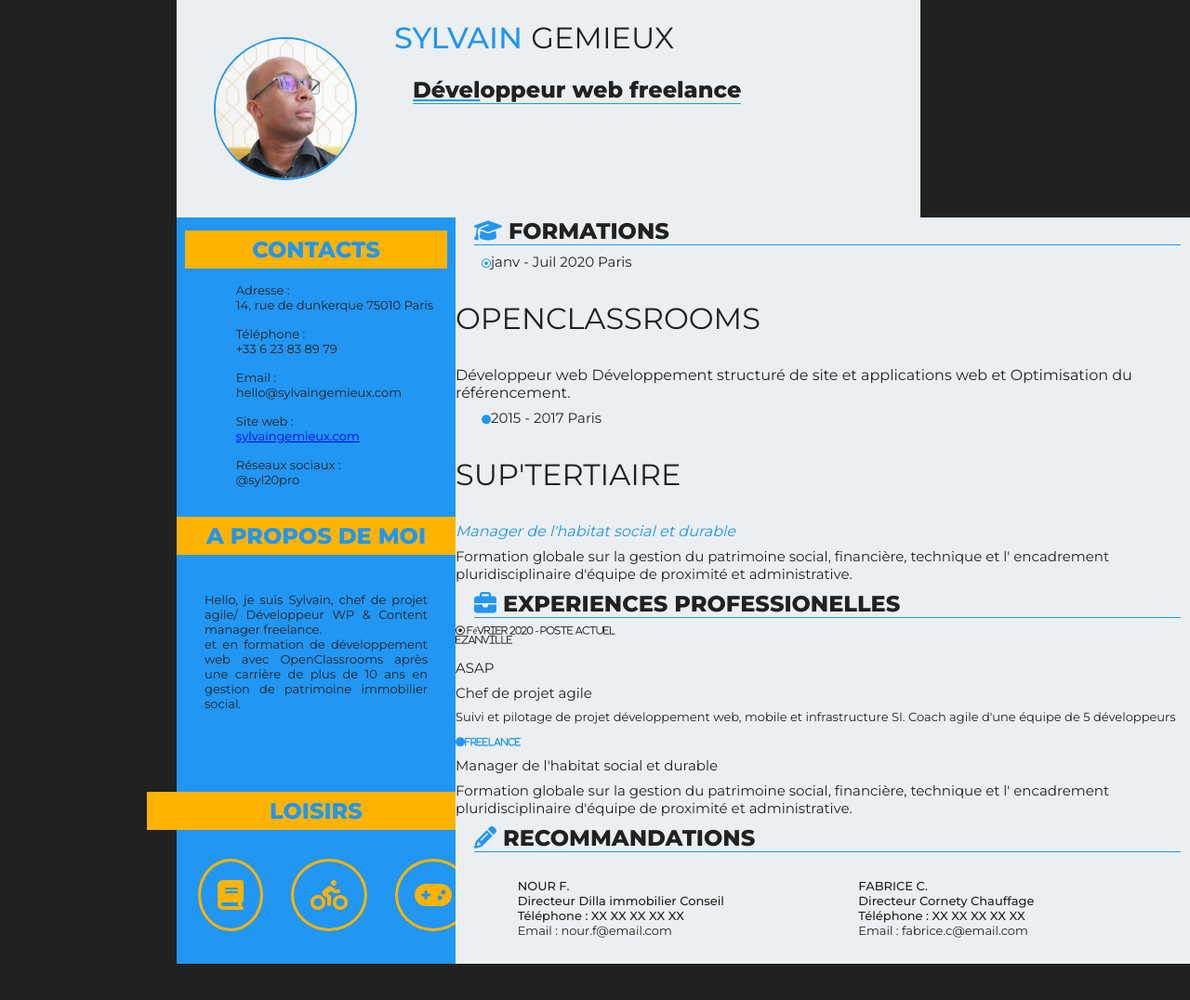
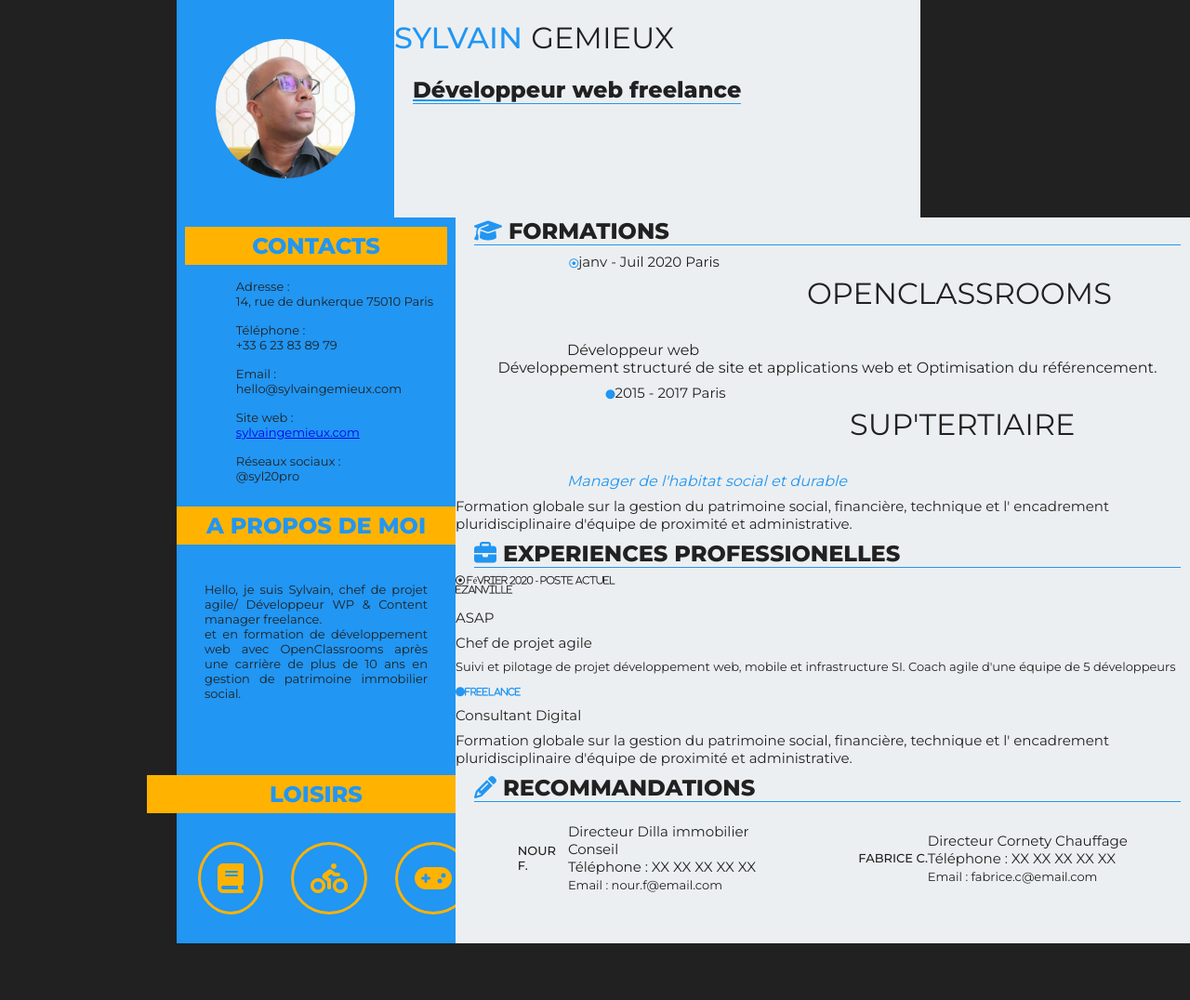
Before and after one commit to syl20pro/cv.oc, a plain HTML site: page index.html in a window 1280 px wide. Shown: the whole page at 93% size. Drawn offline with Linux system fonts and the light colour scheme.

Commit message:
modifications fond image et flex formations

```diff
--- a/css/styles.css
+++ b/css/styles.css
@@ -99,6 +99,7 @@ header {
     display: flex;
     flex-direction: column;
     padding: 40px;
+    background-color: #2196F3;
 }
 
 .photo-profil img {
@@ -110,6 +111,7 @@ header {
     border-radius: 50%;
     margin-right: auto;
     margin-left: auto;
+
 }
 
 .main-title {
--- a/index.html
+++ b/index.html
@@ -71,7 +71,7 @@
           <section class="resume-content">
           <h2><span class="fas fa-graduation-cap items-yellow"></span> FORMATIONS</h2>
           <!--Formation 1-->
-          <div>
+          <div class="flex-reco">
             <div class="date-city">
               <p><span class="far fa-dot-circle items-yellow"> </span>janv - Juil 2020 Paris</p>
             </div>
@@ -80,6 +80,7 @@
             <span>Développement structuré de site et applications web et Optimisation du référencement.</span>
           </div>
           <!--Formation 2-->
+          <div class="flex-reco">
           <div class="date-city">
             <p><span class="fas fa-circle items-yellow"> </span>2015 - 2017 Paris</p>
           </div>
@@ -87,6 +88,7 @@
               <i class="resume-description">Manager de l'habitat social et durable</i>
               <p>Formation globale sur la gestion du patrimoine social, financière, technique et l' encadrement pluridisciplinaire
                 d'équipe de proximité et administrative.</p>
+          </div>
           </section>
 
           <!--Section Expériences professionnelles-->
@@ -103,7 +105,7 @@
                 <p class="mini-text">Suivi et pilotage de projet développement web, mobile et infrastructure SI. Coach agile d'une équipe de 5 développeurs</p>
               </div>
               <i class="fas fa-circle">FREELANCE</i>
-                <p class="resume-description">Manager de l'habitat social et durable</p>
+                <p class="resume-description">Consultant Digital</p>
                 <p>Formation globale sur la gestion du patrimoine social, financière, technique et l' encadrement pluridisciplinaire
                 d'équipe de proximité et administrative.</p>
                 </div>
@@ -114,14 +116,14 @@
           <h2><span class="fas fa-pencil-alt items-yellow"></span> RECOMMANDATIONS</h2>
           <div class="flex-reco">
             <div class="reco">
-              <p class="mini-text-strong">NOUR F.<br>
-              Directeur Dilla immobilier Conseil<br>
+              <p class="mini-text-strong">NOUR F.</p>
+              <p>Directeur Dilla immobilier Conseil<br>
               Téléphone : XX XX XX XX XX<br>
               <span class="mini-text">Email : nour.f@email.com</span></p>
             </div>
             <div class="reco">
-              <p class="mini-text-strong">FABRICE C.<br>
-              Directeur Cornety Chauffage<br>
+              <p class="mini-text-strong">FABRICE C.</p>
+              <p>Directeur Cornety Chauffage<br>
               Téléphone : XX XX XX XX XX<br>
               <span class="mini-text">Email : fabrice.c@email.com</span></p>
             </div>
```
